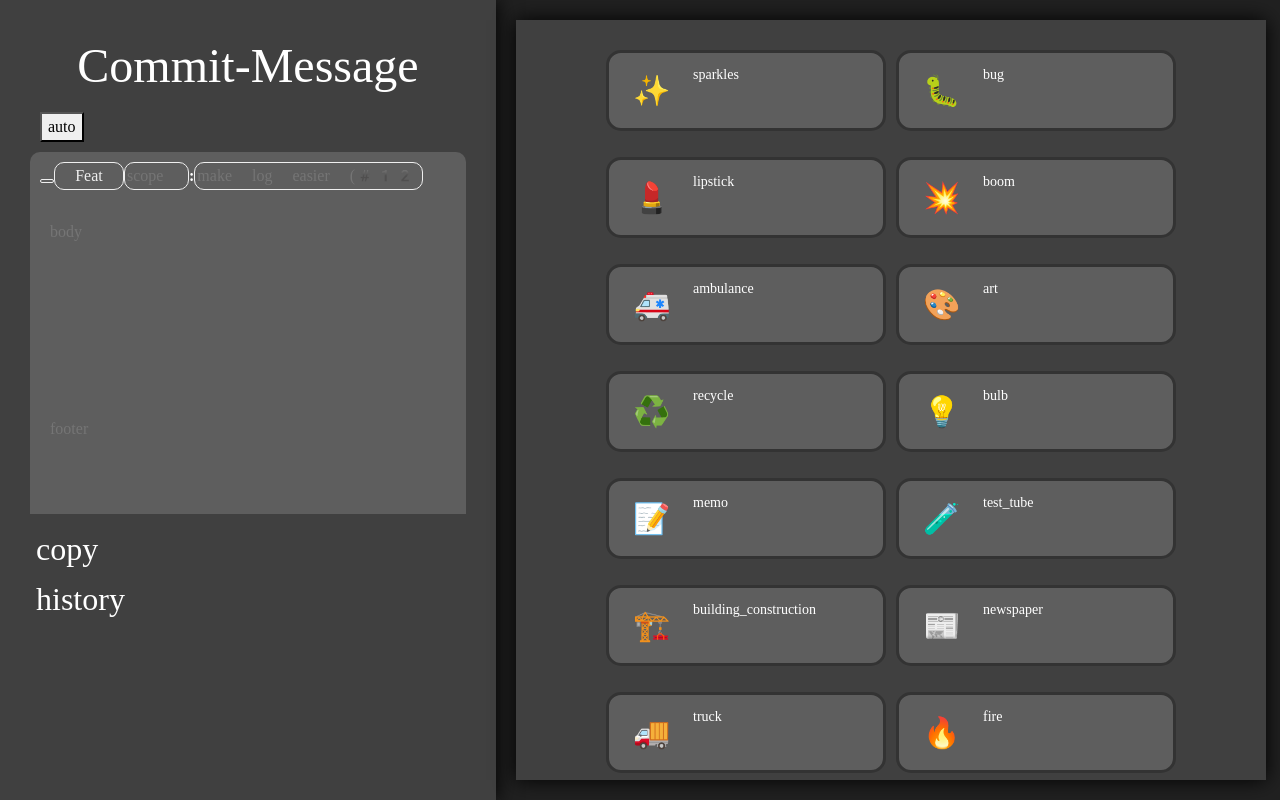
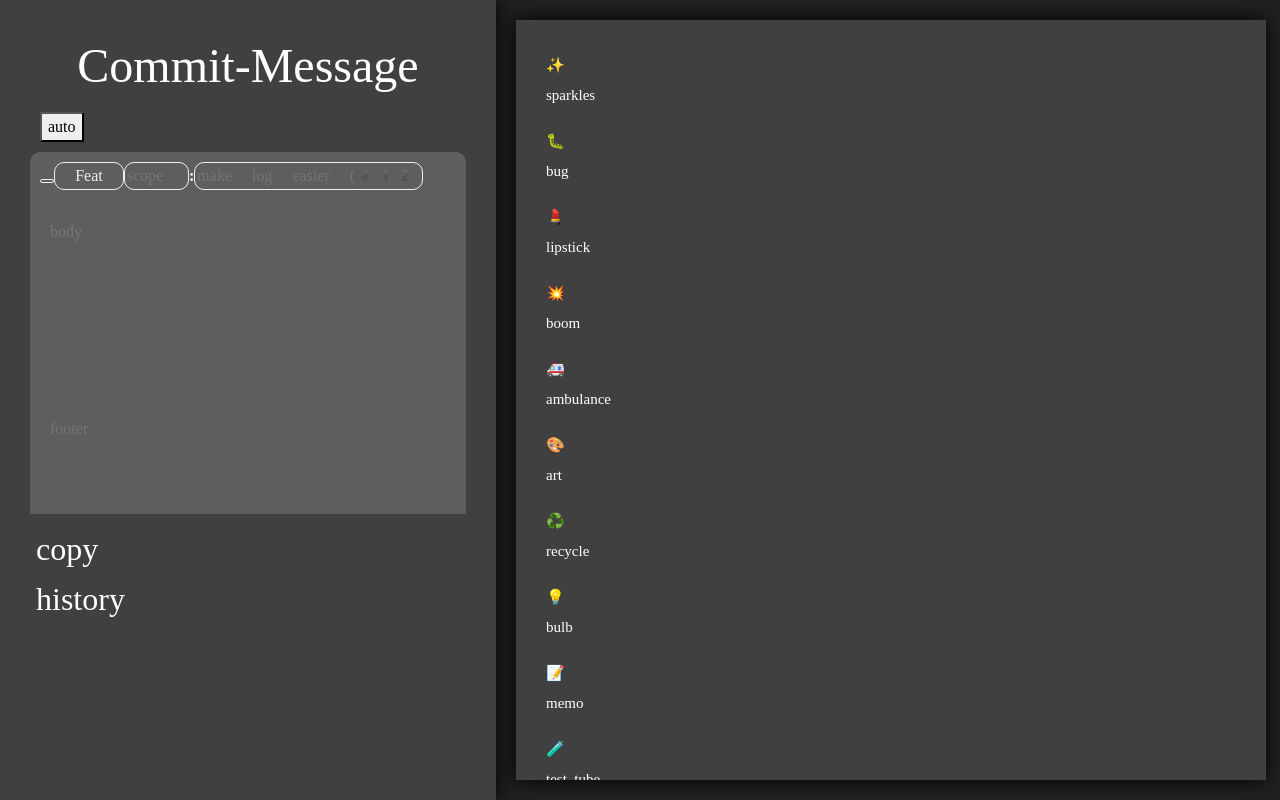
Before and after one commit to kwonyongjun1/commit-message, a React (Create React App) app in the folder commit-message/: page / in a window 1280 px wide. Built offline with nearby package versions, Linux system fonts and the light colour scheme.

Commit message:
✨Feat: typelist filter 기능 추가

```diff
--- a/commit-message/src/styles/common.css
+++ b/commit-message/src/styles/common.css
@@ -103,13 +103,13 @@
   width: calc(100% - 31em - 65px);
   min-width: 408px;
 }
-.mainBody .middle-wrap .grid-container {
+.mainBody .middle-wrap .grid-container-emoji {
   display: grid;
   grid-template-columns: 280px;
   grid-gap: 10px;
   place-content: center;
 }
-.mainBody .middle-wrap .grid-container .grid-item {
+.mainBody .middle-wrap .grid-container-emoji .grid-item {
   background-color: rgb(94, 94, 94);
   border-radius: 15px;
   font-size: 200%;
@@ -121,35 +121,45 @@
   display: -webkit-box;
   min-height: 67px;
 }
-.mainBody .middle-wrap .grid-container .grid-item .emoji {
+.mainBody .middle-wrap .grid-container-emoji .grid-item .emoji {
   display: flex;
   width: 2.8em;
   place-content: center;
   padding: 10px;
 }
-.mainBody .middle-wrap .grid-container .grid-item .emoji-detail {
+.mainBody .middle-wrap .grid-container-emoji .grid-item .emoji-detail {
   font-size: 14px;
   text-align: left;
   line-height: 3;
   width: 15em;
 }
-.mainBody .middle-wrap .grid-container .grid-item:hover {
+.mainBody .middle-wrap .grid-container-emoji .grid-item:hover {
   border-color: white;
 }
 @media screen and (min-width: 1200px) {
-  .mainBody .middle-wrap .grid-container {
+  .mainBody .middle-wrap .grid-container-emoji {
     grid-template-columns: 280px 280px;
   }
 }
 @media screen and (min-width: 1500px) {
-  .mainBody .middle-wrap .grid-container {
+  .mainBody .middle-wrap .grid-container-emoji {
     grid-template-columns: 280px 280px 280px;
   }
 }
 @media screen and (min-width: 1700px) {
-  .mainBody .middle-wrap .grid-container {
+  .mainBody .middle-wrap .grid-container-emoji {
     grid-template-columns: 20em 20em 20em 20em;
   }
+}
+.mainBody .middle-wrap .type-box {
+  background-color: rgb(94, 94, 94);
+  border-radius: 15px;
+  padding: 10px;
+  border: solid #333;
+  cursor: pointer;
+}
+.mainBody .middle-wrap .type-box:hover {
+  border-color: white;
 }
 
 textarea {
--- a/commit-message/src/styles/common.scss
+++ b/commit-message/src/styles/common.scss
@@ -109,7 +109,7 @@
         width: calc(100% - 31em - 65px);
         min-width: 408px;
 
-        .grid-container{
+        .grid-container-emoji{
             display: grid;
             grid-template-columns: 280px;
             grid-gap: 10px;
@@ -145,19 +145,30 @@
             }
         }
         @media screen and (min-width: 1200px){
-            .grid-container{
+            .grid-container-emoji{
                 grid-template-columns: 280px 280px;
             }
         }
         @media screen and (min-width: 1500px){
-            .grid-container{
+            .grid-container-emoji{
                 grid-template-columns: 280px 280px 280px;
             }
         }
         @media screen and (min-width: 1700px){
-            .grid-container{
+            .grid-container-emoji{
                 grid-template-columns: 20em 20em 20em 20em;
             }
+        }
+
+        .type-box{
+            background-color: rgb(94, 94, 94);
+            border-radius: 15px;
+            padding: 10px;
+            border: solid #333;
+            cursor: pointer;
+        }
+        .type-box:hover{
+            border-color:white;
         }
     }
 }
```
Also changed, not shown: commit-message/src/components/TypeList.js (+15 -9 lines), 1 other file (tests, documents, lock files or other folders).
